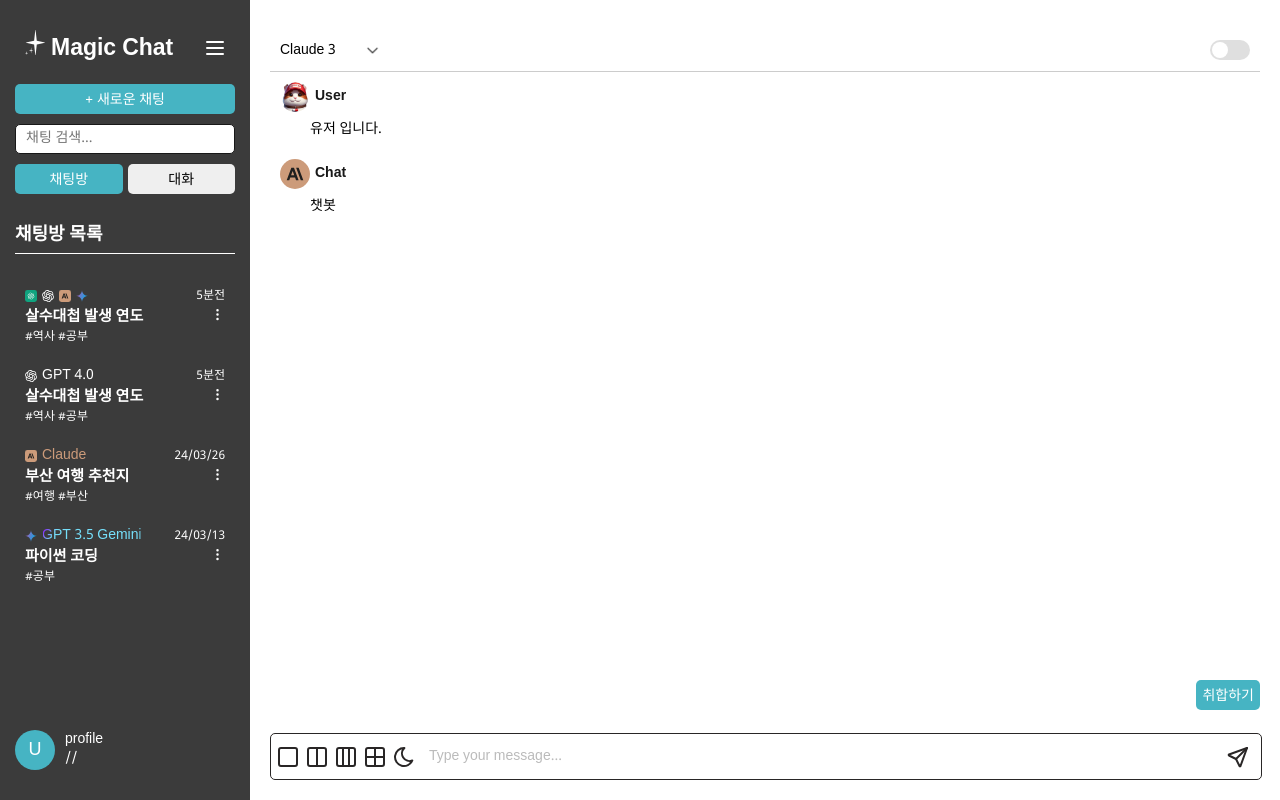
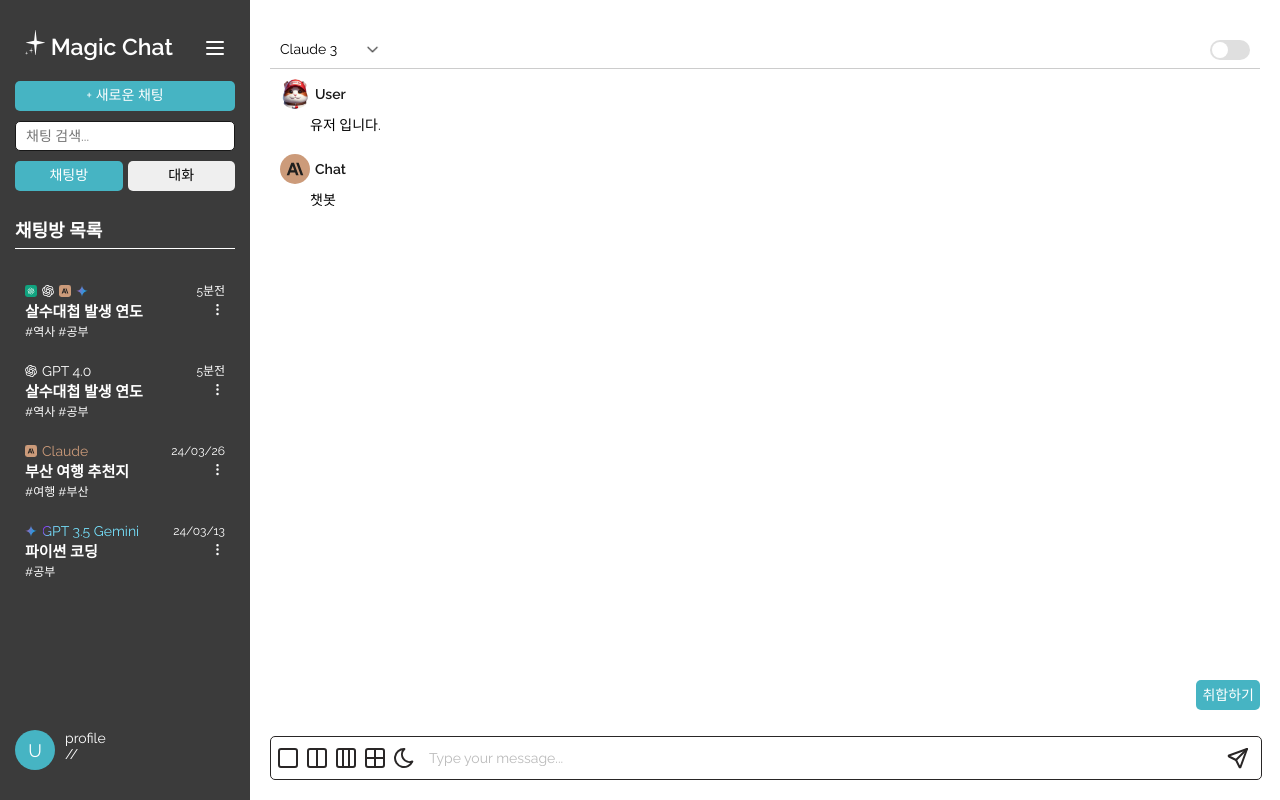
Before and after one commit to seriiiiii/gpt, a plain HTML site: page index.html in a window 1280 px wide. Drawn offline with nearby package versions, Linux system fonts and the light colour scheme; a web font is replaced by a local one.

Commit message:
font 수정

```diff
--- a/css/styles.css
+++ b/css/styles.css
@@ -2,12 +2,13 @@
 @import url("https://fonts.googleapis.com/css2?family=Montserrat:ital,wght@0,100..900;1,100..900&family=Noto+Sans+Bengali:wght@100..900&family=Open+Sans:ital,wght@0,300..800;1,300..800&family=Orbit&family=Raleway:ital,wght@0,100..900;1,100..900&display=swap");
 @import url("https://fonts.googleapis.com/css2?family=Montserrat:ital,wght@0,100..900;1,100..900&family=Open+Sans:ital,wght@0,300..800;1,300..800&family=Orbit&family=Raleway:ital,wght@0,100..900;1,100..900&display=swap");
 @import url("https://fonts.googleapis.com/css2?family=Open+Sans:ital,wght@0,300..800;1,300..800&family=Orbit&family=Raleway:ital,wght@0,100..900;1,100..900&display=swap");
+@import url("https://fonts.googleapis.com/css2?family=Raleway:ital,wght@0,100..900;1,100..900&display=swap");
 * {
   /* font-family: "Montserrat", sans-serif;
   font-optical-sizing: auto;
   font-weight: 400;
   font-style: normal; */
-  font-family: "Noto Sans Bengali", sans-serif;
+  font-family: "Raleway", sans-serif;
   font-optical-sizing: auto;
   font-weight: 400;
   font-style: normal;
@@ -1032,6 +1033,7 @@ textarea::placeholder {
 /*btn*/
 .btn {
   height: 30px;
+  line-height: 15px;
   border-radius: 5px;
   border: none;
 }
```
